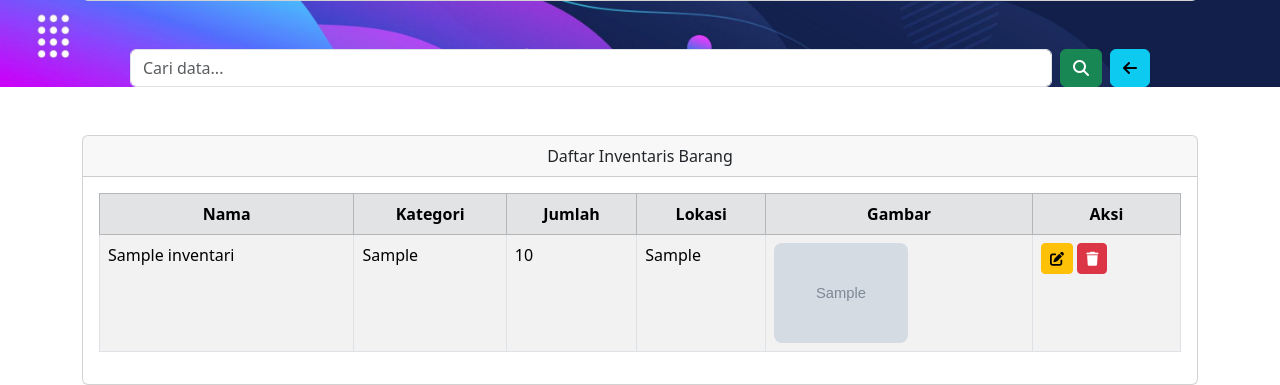
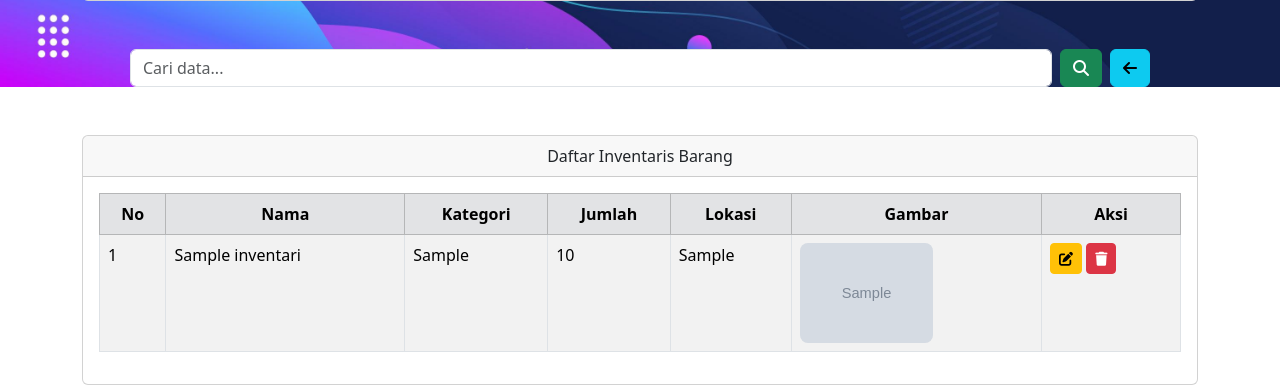
Before and after one commit to TinoNurcahya/PHP-learning, a PHP site: page / in a window 1280 px wide. Shown: the part 766-1151 px from the top of the page. Run offline with PHP 8.4, Linux system fonts and the light colour scheme; the visitor is signed in with stand-in values (Sample User, id 1); tables that the repository leaves empty or names only in its code hold one stand-in row (values such as "Sample post"); grey boxes marked "Sample" are stand-in pictures; some libraries are stand-ins or nearby versions.

Commit message:
feat: add pagination, pagination link validation, column No

```diff
--- a/CRUD/index.php
+++ b/CRUD/index.php
@@ -1,5 +1,10 @@
 <?php
 include "check_cookie.php";
+
+// ----------------- Konfigurasi Pagination -----------------
+$limit = 5;
+$page = isset($_GET['page']) && is_numeric($_GET['page']) ? (int) $_GET['page'] : 1;
+
 
 if (isset($_POST['submit'])) {
   $nama = $koneksi->real_escape_string($_POST['nama']);
@@ -43,18 +48,35 @@ if (isset($_POST['submit'])) {
   exit;
 }
 
-// pencarian
+// ----------------- Pencarian + Pagination -----------------
 $keyword = isset($_GET['keyword']) ? trim($_GET['keyword']) : '';
 if (!empty($keyword)) {
   $safe_keyword = $koneksi->real_escape_string($keyword);
-  $data = $koneksi->query("SELECT * FROM inventaris WHERE
-                          nama LIKE '%$safe_keyword%' OR
-                          kategori LIKE '%$safe_keyword%' OR
-                          jumlah LIKE '%$safe_keyword%' OR
-                          lokasi LIKE '%$safe_keyword%'");
+  $where = "WHERE nama LIKE '%$safe_keyword%'
+            OR kategori LIKE '%$safe_keyword%'
+            OR jumlah LIKE '%$safe_keyword%'
+            OR lokasi LIKE '%$safe_keyword%'";
 } else {
-  $data = $koneksi->query("SELECT * FROM inventaris ORDER BY waktu DESC");
+  $where = "";
 }
+
+// Hitung total data
+$total_result = $koneksi->query("SELECT COUNT(*) as total FROM inventaris $where");
+$total_data = $total_result->fetch_assoc()['total'];
+$total_pages = ceil($total_data / $limit);
+
+// Validasi halaman setelah tahu total pages
+if ($page < 1) {
+  $page = 1;
+} elseif ($page > $total_pages && $total_pages > 0) {
+  $page = $total_pages;
+}
+
+$offset = ($page - 1) * $limit;
+$no = $offset + 1;
+
+// Query data dengan LIMIT
+$data = $koneksi->query("SELECT * FROM inventaris $where ORDER BY waktu DESC LIMIT $limit OFFSET $offset");
 ?>
 
 
@@ -129,6 +151,7 @@ if (!empty($keyword)) {
           <table class="table table-bordered table-striped ">
             <thead class="table-secondary">
               <tr>
+                <th>No</th>
                 <th>Nama</th>
                 <th>Kategori</th>
                 <th>Jumlah</th>
@@ -141,6 +164,7 @@ if (!empty($keyword)) {
               <?php if ($data->num_rows > 0): ?>
                 <?php while ($row = $data->fetch_assoc()): ?>
                   <tr>
+                    <td><?= $no++; ?></td>
                     <td><?= htmlspecialchars($row['nama']) ?></td>
                     <td><?= htmlspecialchars($row['kategori']) ?></td>
                     <td><?= htmlspecialchars($row['jumlah']) ?></td>
@@ -159,11 +183,64 @@ if (!empty($keyword)) {
                 <?php endwhile; ?>
               <?php else: ?>
                 <tr>
-                  <td colspan="5" class="text-center text-muted">Data tidak ditemukan.</td>
+                  <td colspan="7" class="text-center text-muted">Data tidak ditemukan.</td>
                 </tr>
               <?php endif; ?>
             </tbody>
           </table>
+
+          <!-- Pagination -->
+          <?php if ($total_pages > 1): ?>
+            <nav aria-label="Page navigation example">
+              <ul class="pagination justify-content-center mt-3">
+                <!-- Tombol Previous -->
+                <li class="page-item <?= $page <= 1 ? 'disabled' : '' ?>">
+                  <a class="page-link"
+                    href="?page=<?= max(1, $page - 1) ?><?= !empty($keyword) ? '&keyword=' . urlencode($keyword) : '' ?>">
+                    <i class="fa-solid fa-angle-left"></i>
+                  </a>
+                </li>
+
+                <?php
+                $range = 1; // jumlah halaman sebelum/sesudah halaman aktif
+                $start = max(1, $page - $range);
+                $end   = min($total_pages, $page + $range);
+
+                // Halaman pertama
+                if ($start > 1) {
+                  echo '<li class="page-item"><a class="page-link" href="?page=1' . (!empty($keyword) ? '&keyword=' . urlencode($keyword) : '') . '">1</a></li>';
+                  if ($start > 2) {
+                    echo '<li class="page-item disabled"><span class="page-link">...</span></li>';
+                  }
+                }
+
+                // Halaman tengah (sekitar halaman aktif)
+                for ($i = $start; $i <= $end; $i++) {
+                  echo '<li class="page-item ' . ($i == $page ? 'active' : '') . '">
+                <a class="page-link" href="?page=' . $i . (!empty($keyword) ? '&keyword=' . urlencode($keyword) : '') . '">' . $i . '</a>
+              </li>';
+                }
+
+                // Halaman terakhir
+                if ($end < $total_pages) {
+                  if ($end < $total_pages - 1) {
+                    echo '<li class="page-item disabled"><span class="page-link">...</span></li>';
+                  }
+                  echo '<li class="page-item"><a class="page-link" href="?page=' . $total_pages . (!empty($keyword) ? '&keyword=' . urlencode($keyword) : '') . '">' . $total_pages . '</a></li>';
+                }
+                ?>
+
+                <!-- Tombol Next -->
+                <li class="page-item <?= $page >= $total_pages ? 'disabled' : '' ?>">
+                  <a class="page-link"
+                    href="?page=<?= min($total_pages, $page + 1) ?><?= !empty($keyword) ? '&keyword=' . urlencode($keyword) : '' ?>">
+                    <i class="fa-solid fa-angle-right"></i>
+                  </a>
+                </li>
+              </ul>
+            </nav>
+          <?php endif; ?>
+
         </div>
       </div>
     </div>
@@ -275,7 +352,7 @@ if (!empty($keyword)) {
                           ?>;
       autocomplete(document.getElementById("kategori"), kategoriList);
     </script>
-  <script src="https://kit.fontawesome.com/c8f4e6dde8.js" crossorigin="anonymous"></script>
+    <script src="https://kit.fontawesome.com/c8f4e6dde8.js" crossorigin="anonymous"></script>
     <script src="https://cdn.jsdelivr.net/npm/bootstrap@5.3.7/dist/js/bootstrap.bundle.min.js" integrity="sha384-ndDqU0Gzau9qJ1lfW4pNLlhNTkCfHzAVBReH9diLvGRem5+R9g2FzA8ZGN954O5Q" crossorigin="anonymous"></script>
 </body>
 
```
